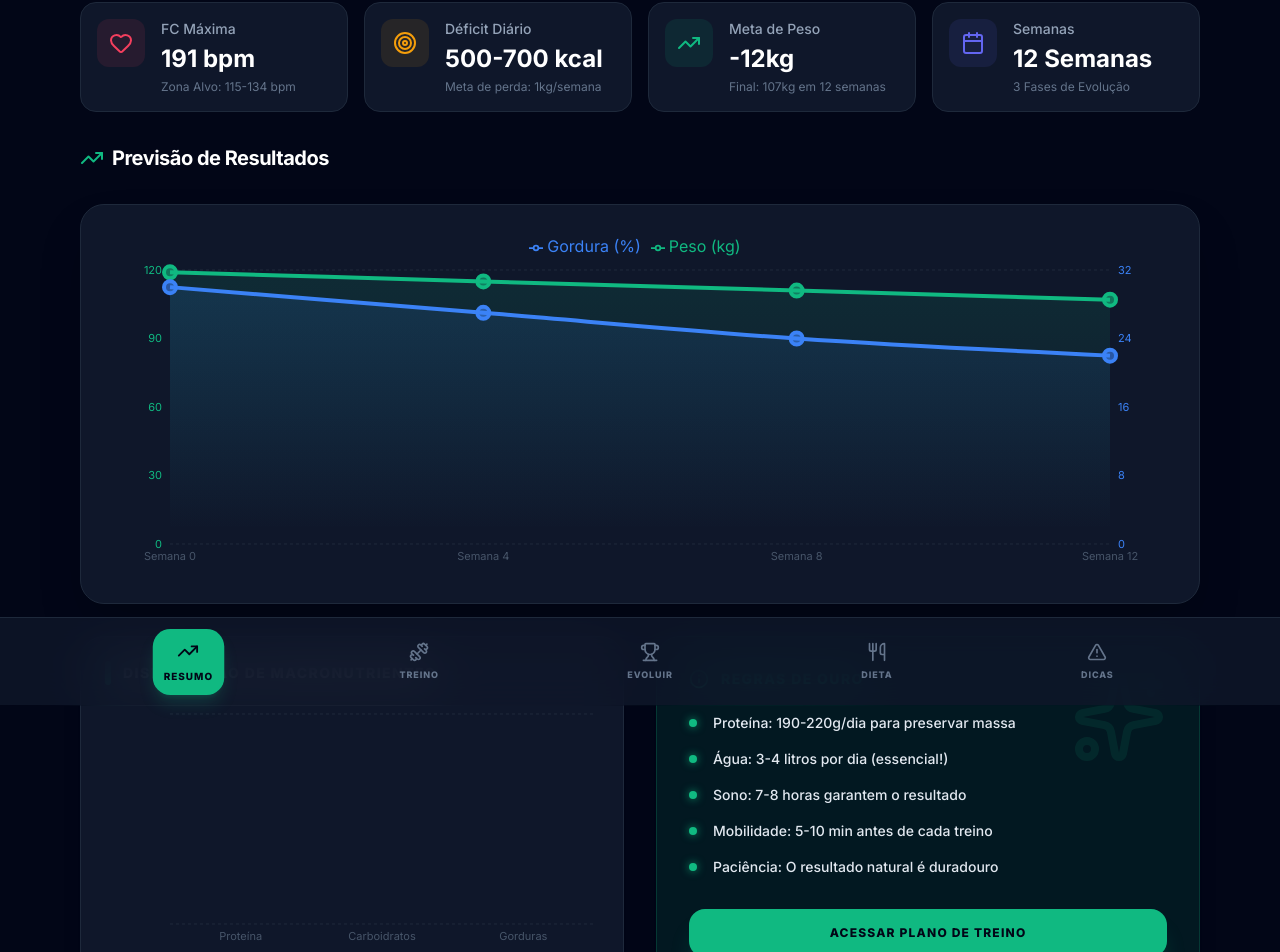
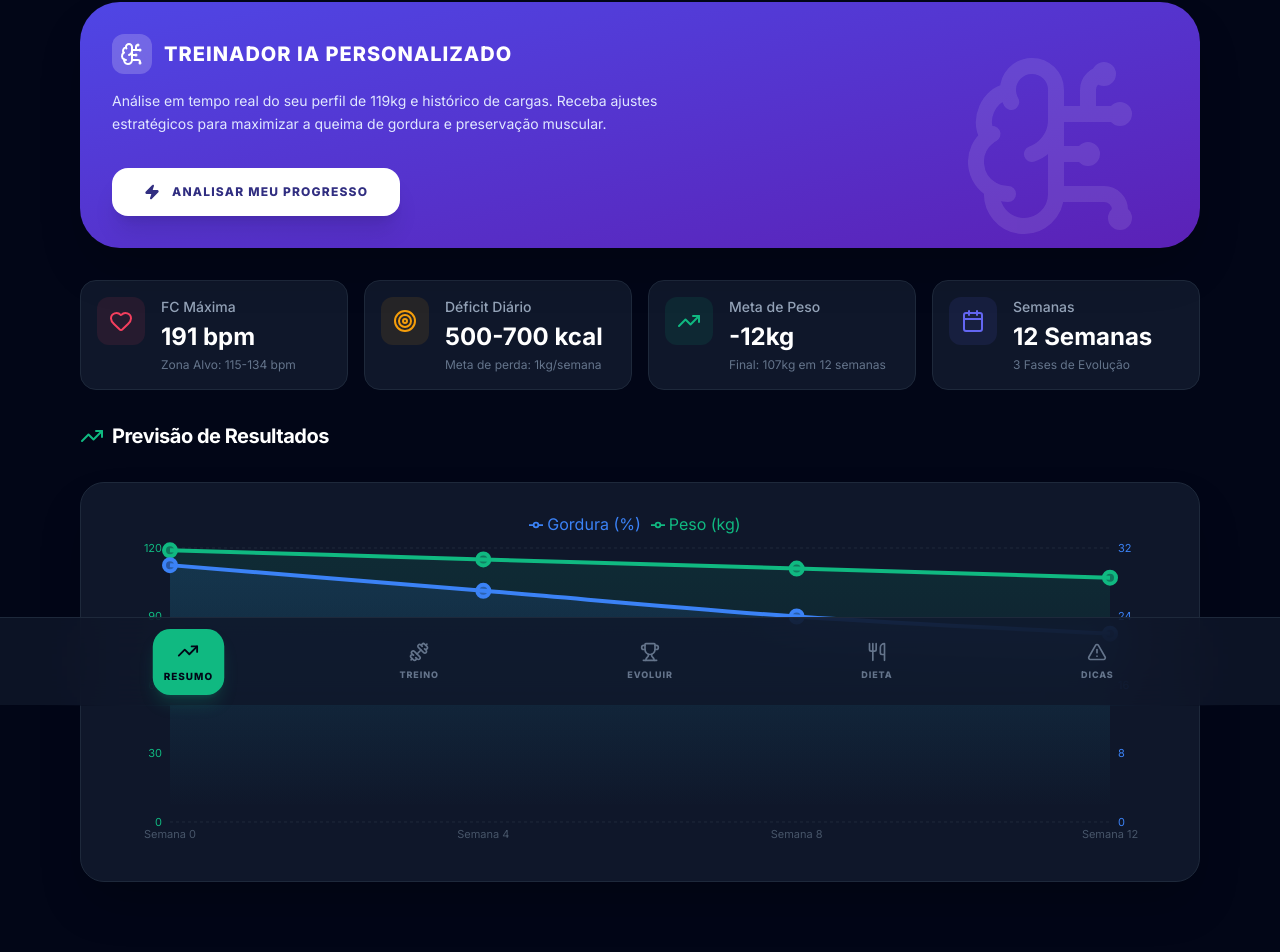
Before and after one commit to IgorGuariroba/Evolucao-12, a React (Vite) app: page / in a window 1280 px wide. Shown: the part 95-1047 px from the top of the page. Built offline with nearby package versions, Linux system fonts and the light colour scheme.

Commit message:
feat: Integrate Google GenAI for insights
Adds the Google GenAI library to enable future AI-powered insights within the application. Includes necessary imports and initial state variables for AI analysis.

```diff
--- a/App.tsx
+++ b/App.tsx
@@ -22,7 +22,11 @@ import {
   Minus,
   Sparkles,
   TrendingDown,
-  Activity
+  Activity,
+  BrainCircuit,
+  Loader2,
+  Zap,
+  Quote
 } from 'lucide-react';
 import {
   LineChart,
@@ -39,6 +43,7 @@ import {
   AreaChart,
   Area
 } from 'recharts';
+import { GoogleGenAI } from "@google/genai";
 import { PHASES, MACROS, MEALS, USER_PROFILE, CHART_DATA, STRENGTH_PROGRESS } from './data';
 import { Exercise, Phase, DayWorkout, StrengthRecord, LogEntry, HistoricalEntry } from './types';
 
@@ -228,7 +233,6 @@ const HistoryModal: React.FC<{
   );
 };
 
-// Interactive Stepper Component for Logs
 const StepperInput = ({ value, onChange, placeholder, step = 1, unit = "" }: {
   value: string,
   onChange: (val: string) => void,
@@ -286,6 +290,10 @@ const App: React.FC = () => {
   const [isSaving, setIsSaving] = useState(false);
   const [showSaveFeedback, setShowSaveFeedback] = useState(false);
 
+  // IA State
+  const [isAnalysing, setIsAnalysing] = useState(false);
+  const [aiInsight, setAiInsight] = useState<string | null>(null);
+
   // Load logs and history from LocalStorage on mount
   useEffect(() => {
     const savedLogs = localStorage.getItem('workout_logs_12s');
@@ -322,10 +330,8 @@ const App: React.FC = () => {
     if (isSaving) return;
     setIsSaving(true);
 
-    // Save current "status quo" for fields
     localStorage.setItem('workout_logs_12s', JSON.stringify(logs));
 
-    // Also append to history for each exercise that has data
     const newHistory = { ...historyLogs };
     const now = new Date();
     const dateStr = now.toLocaleDateString('pt-BR', { day: '2-digit', month: '2-digit' }) + ' ' +
@@ -335,23 +341,14 @@ const App: React.FC = () => {
       const logEntry = entry as LogEntry;
       if (logEntry.load || logEntry.reps || logEntry.sets) {
         if (!newHistory[name]) newHistory[name] = [];
-
-        // Push only if significantly different or if last entry is old
-        newHistory[name].push({
-          ...logEntry,
-          date: dateStr
-        });
-
-        if (newHistory[name].length > 20) {
-          newHistory[name].shift();
-        }
+        newHistory[name].push({ ...logEntry, date: dateStr });
+        if (newHistory[name].length > 20) newHistory[name].shift();
       }
     });
 
     localStorage.setItem('workout_history_12s', JSON.stringify(newHistory));
     setHistoryLogs(newHistory);
 
-    // Visual feedback delay
     setTimeout(() => {
       setIsSaving(false);
       setShowSaveFeedback(true);
@@ -359,9 +356,43 @@ const App: React.FC = () => {
     }, 1200);
   };
 
+  const generateAIInsights = async () => {
+    if (isAnalysing) return;
+    setIsAnalysing(true);
+    setAiInsight(null);
+
+    try {
+      const ai = new GoogleGenAI({ apiKey: process.env.API_KEY });
+      const prompt = `
+        Aja como um treinador pessoal de elite e nutricionista especializado em naturais.
+        Analise o perfil e progresso do usuário:
+        Perfil: Homem, 29 anos, 185cm, 119kg. Meta: 107kg em 12 semanas.
+        Estado Atual: Focado em redução de gordura e construção de base muscular.
+        Dados de Treino Atuais: ${JSON.stringify(logs)}
+        Histórico de Cargas: ${JSON.stringify(historyLogs)}
+
+        Forneça 3 insights curtos e poderosos (max 2 frases cada) sobre o que ele deve focar agora,
+        como ajustar as cargas ou a dieta, e uma palavra de motivação.
+        Seja direto e use um tom encorajador mas profissional. Use português do Brasil.
+        Não use markdown complexo, apenas parágrafos curtos.
+      `;
+
+      const response = await ai.models.generateContent({
+        model: 'gemini-3-flash-preview',
+        contents: prompt,
+      });
+
+      setAiInsight(response.text);
+    } catch (error) {
+      console.error("Erro IA:", error);
+      setAiInsight("Ops, meu sistema de análise está sobrecarregado. Continue focado no plano, a consistência é o segredo!");
+    } finally {
+      setIsAnalysing(false);
+    }
+  };
+
   return (
     <div className="min-h-screen bg-slate-950 pb-24 selection:bg-emerald-500/30 overflow-x-hidden">
-      {/* Toast Notification */}
       {showSaveFeedback && (
         <div className="fixed top-20 right-4 z-[110] animate-in slide-in-from-right fade-in duration-300">
           <div className="bg-emerald-500 text-slate-950 px-6 py-3 rounded-2xl font-black text-sm flex items-center gap-3 shadow-2xl shadow-emerald-500/20">
@@ -372,7 +403,6 @@ const App: React.FC = () => {
         </div>
       )}
 
-      {/* History Modal Overlay */}
       {viewingHistory && (
         <HistoryModal
           exerciseName={viewingHistory}
@@ -381,7 +411,6 @@ const App: React.FC = () => {
         />
       )}
 
-      {/* Header */}
       <header className="bg-slate-900/50 backdrop-blur-md border-b border-slate-800 sticky top-0 z-50">
         <div className="max-w-6xl mx-auto px-4 h-16 flex items-center justify-between">
           <div className="flex items-center gap-3">
@@ -408,6 +437,63 @@ const App: React.FC = () => {
         {/* DASHBOARD */}
         {activeTab === 'dashboard' && (
           <div className="space-y-8 animate-in fade-in duration-500">
+            {/* IA TRAINER CARD */}
+            <div className="bg-gradient-to-br from-indigo-600 to-violet-800 rounded-[2.5rem] p-8 shadow-2xl relative overflow-hidden group">
+               <div className="absolute top-0 right-0 p-12 opacity-10 group-hover:rotate-12 group-hover:scale-110 transition-all duration-700">
+                 <BrainCircuit className="w-48 h-48 text-white" />
+               </div>
+
+               <div className="relative z-10">
+                 <div className="flex items-center gap-3 mb-4">
+                   <div className="bg-white/20 p-2 rounded-xl backdrop-blur-md">
+                     <BrainCircuit className="w-6 h-6 text-white" />
+                   </div>
+                   <h2 className="text-xl font-black text-white uppercase tracking-wider">Treinador IA Personalizado</h2>
+                 </div>
+
+                 <p className="text-indigo-100 text-sm leading-relaxed max-w-xl mb-8">
+                    Análise em tempo real do seu perfil de 119kg e histórico de cargas. Receba ajustes estratégicos para maximizar a queima de gordura e preservação muscular.
+                 </p>
+
+                 <div className="flex flex-col sm:flex-row items-start gap-4">
+                   <button
+                     onClick={generateAIInsights}
+                     disabled={isAnalysing}
+                     className={`flex items-center gap-3 px-8 py-4 rounded-2xl font-black text-xs uppercase tracking-widest transition-all shadow-xl active:scale-95 ${
+                       isAnalysing ? 'bg-indigo-400 text-indigo-900 cursor-not-allowed' : 'bg-white text-indigo-900 hover:bg-emerald-50 hover:text-emerald-600'
+                     }`}
+                   >
+                     {isAnalysing ? (
+                       <Loader2 className="w-4 h-4 animate-spin" />
+                     ) : (
+                       <Zap className="w-4 h-4 fill-current" />
+                     )}
+                     {isAnalysing ? 'Analisando seu Progresso...' : 'Analisar meu Progresso'}
+                   </button>
+
+                   {aiInsight && (
+                     <button
+                       onClick={() => setAiInsight(null)}
+                       className="px-6 py-4 rounded-2xl font-black text-[10px] uppercase tracking-widest text-white/60 hover:text-white transition-colors"
+                     >
+                       Limpar Análise
+                     </button>
+                   )}
+                 </div>
+
+                 {aiInsight && (
+                   <div className="mt-8 p-6 bg-white/10 backdrop-blur-xl border border-white/20 rounded-3xl animate-in slide-in-from-top-4 duration-500">
+                      <div className="flex gap-4">
+                        <Quote className="w-8 h-8 text-white/30 shrink-0" />
+                        <div className="text-white text-sm leading-relaxed font-medium space-y-4 whitespace-pre-line">
+                           {aiInsight}
+                        </div>
+                      </div>
+                   </div>
+                 )}
+               </div>
+            </div>
+
             <div className="grid grid-cols-1 md:grid-cols-2 lg:grid-cols-4 gap-4">
               <StatCard icon={Heart} title="FC Máxima" value={`${USER_PROFILE.maxHR} bpm`} subtext="Zona Alvo: 115-134 bpm" color="bg-rose-500" />
               <StatCard icon={Target} title="Déficit Diário" value="500-700 kcal" subtext="Meta de perda: 1kg/semana" color="bg-amber-500" />
@@ -441,55 +527,6 @@ const App: React.FC = () => {
                   <Area yAxisId="right" type="monotone" dataKey="bf" name="Gordura (%)" stroke="#3b82f6" strokeWidth={4} fill="url(#bfGrad)" dot={{ r: 6, fill: '#3b82f6' }} />
                 </AreaChart>
               </ResponsiveContainer>
-            </div>
-
-            <div className="grid grid-cols-1 lg:grid-cols-2 gap-8">
-              <div className="bg-slate-900 border border-slate-800 rounded-3xl p-6 shadow-xl">
-                <h3 className="text-white font-black text-sm uppercase tracking-widest mb-6 flex items-center gap-3">
-                   <div className="w-1.5 h-6 bg-emerald-500 rounded-full"></div> Distribuição de Macronutrientes
-                </h3>
-                <div className="h-[250px]">
-                  <ResponsiveContainer width="100%" height="100%">
-                    <BarChart data={MACROS}>
-                      <CartesianGrid strokeDasharray="3 3" stroke="#1e293b" vertical={false} />
-                      <XAxis dataKey="label" stroke="#475569" fontSize={11} tickLine={false} axisLine={false} />
-                      <YAxis stroke="#475569" fontSize={11} tickLine={false} axisLine={false} />
-                      <Tooltip contentStyle={{ backgroundColor: '#0f172a', border: '1px solid #1e293b', borderRadius: '12px' }} />
-                      <Bar dataKey="percentage" name="Calorias %" fill="#10b981" radius={[8, 8, 0, 0]}>
-                        {MACROS.map((entry, index) => (
-                          <Cell key={`cell-${index}`} fill={entry.color} />
-                        ))}
-                      </Bar>
-                    </BarChart>
-                  </ResponsiveContainer>
-                </div>
-              </div>
-
-              <div className="bg-emerald-500/10 border border-emerald-500/20 rounded-3xl p-8 shadow-xl relative overflow-hidden group">
-                <div className="absolute top-0 right-0 p-8 opacity-10 group-hover:scale-110 transition-transform">
-                  <Sparkles className="w-24 h-24 text-emerald-500" />
-                </div>
-                <h3 className="text-emerald-500 font-black text-sm uppercase tracking-widest mb-6 flex items-center gap-3">
-                   <Info className="w-5 h-5" /> Regras de Ouro
-                </h3>
-                <ul className="space-y-4">
-                  {[
-                    "Proteína: 190-220g/dia para preservar massa",
-                    "Água: 3-4 litros por dia (essencial!)",
-                    "Sono: 7-8 horas garantem o resultado",
-                    "Mobilidade: 5-10 min antes de cada treino",
-                    "Paciência: O resultado natural é duradouro"
-                  ].map((tip, idx) => (
-                    <li key={idx} className="flex items-center gap-4 text-slate-200 text-sm font-medium">
-                      <div className="w-2 h-2 rounded-full bg-emerald-500 shadow-[0_0_8px_rgba(16,185,129,0.8)]"></div>
-                      {tip}
-                    </li>
-                  ))}
-                </ul>
-                <button onClick={() => setActiveTab('treino')} className="w-full mt-8 bg-emerald-500 hover:bg-emerald-600 text-slate-950 font-black py-4 rounded-2xl transition shadow-xl shadow-emerald-500/20 active:scale-[0.98] uppercase tracking-widest text-xs">
-                  Acessar Plano de Treino
-                </button>
-              </div>
             </div>
           </div>
         )}
@@ -616,64 +653,8 @@ const App: React.FC = () => {
                         );
                       })}
                     </div>
-
-                    {workout.cardio && (
-                      <div className="bg-gradient-to-r from-indigo-500/5 to-transparent border border-indigo-500/20 rounded-3xl p-6 flex items-center gap-6 shadow-lg shadow-indigo-500/5">
-                        <div className="w-14 h-14 bg-indigo-500/10 rounded-2xl flex items-center justify-center shrink-0 border border-indigo-500/20 shadow-inner">
-                          <Heart className="w-8 h-8 text-indigo-500 animate-pulse" />
-                        </div>
-                        <div className="flex-1">
-                          <h4 className="text-indigo-400 font-black text-xs uppercase tracking-[0.3em] mb-2">Treino Aeróbico - Queima de Gordura</h4>
-                          <div className="flex flex-wrap gap-x-8 gap-y-2">
-                            <div className="flex flex-col">
-                              <span className="text-[10px] text-slate-500 font-black tracking-widest">DURAÇÃO</span>
-                              <span className="text-white font-black text-lg">{workout.cardio.duration.toUpperCase()}</span>
-                            </div>
-                            <div className="flex flex-col">
-                              <span className="text-[10px] text-slate-500 font-black tracking-widest">ZONA ALVO (FC)</span>
-                              <span className="text-white font-black text-lg">{workout.cardio.hr.toUpperCase()}</span>
-                            </div>
-                          </div>
-                        </div>
-                      </div>
-                    )}
                   </div>
                 ))}
-              </div>
-
-              <div className="p-10 bg-slate-900/50 border-t border-slate-800 flex justify-center">
-                 <button
-                  onClick={saveWorkout}
-                  disabled={isSaving}
-                  className={`flex items-center justify-center gap-4 w-full sm:w-auto min-w-[320px] py-5 rounded-3xl font-black text-sm transition-all shadow-2xl active:scale-95 group overflow-hidden ${
-                    isSaving ? 'bg-slate-800 text-slate-500' : 'bg-emerald-500 hover:bg-emerald-600 text-slate-950 shadow-emerald-500/10'
-                  }`}
-                >
-                  <div className="absolute inset-0 bg-white/10 translate-y-full group-hover:translate-y-0 transition-transform duration-300"></div>
-                  {isSaving ? (
-                    <>
-                      <div className="w-6 h-6 border-3 border-slate-500 border-t-transparent rounded-full animate-spin"></div>
-                      <span className="relative z-10 uppercase tracking-[0.2em]">Sincronizando...</span>
-                    </>
-                  ) : (
-                    <>
-                      <Save className="w-6 h-6 group-hover:scale-125 group-hover:rotate-12 transition-all relative z-10" />
-                      <span className="relative z-10 uppercase tracking-[0.2em]">Finalizar e Registrar Treino</span>
-                    </>
-                  )}
-                </button>
-              </div>
-            </div>
-
-            <div className="bg-slate-900 border border-slate-800 rounded-[2rem] p-8 flex items-start gap-6 shadow-xl">
-              <div className="p-4 bg-amber-500/10 rounded-2xl shrink-0 shadow-inner">
-                <History className="w-8 h-8 text-amber-500" />
-              </div>
-              <div>
-                <h3 className="text-white font-black text-base uppercase tracking-widest mb-2 italic">Acompanhe seu Progresso</h3>
-                <p className="text-slate-400 text-sm leading-relaxed max-w-2xl">
-                  Ao concluir cada exercício, ajuste os valores realizados. Clique no ícone de <History className="inline w-4 h-4 text-slate-500 mx-1" /> ao lado do nome do exercício para abrir o <strong className="text-emerald-500">gráfico de performance</strong> e comparar suas cargas anteriores. O botão "Salvar Treino" armazena esses dados permanentemente.
-                </p>
               </div>
             </div>
           </div>
@@ -695,29 +676,6 @@ const App: React.FC = () => {
                 <StrengthCard key={idx} record={record} />
               ))}
             </div>
-
-            <div className="bg-slate-900 border border-slate-800 rounded-3xl p-6">
-              <h3 className="text-white font-bold text-lg mb-6 flex items-center gap-2">
-                <TrendingUp className="w-5 h-5 text-emerald-500" /> Comparativo de Evolução Global
-              </h3>
-              <div className="h-[300px]">
-                <ResponsiveContainer width="100%" height="100%">
-                  <BarChart data={STRENGTH_PROGRESS}>
-                    <CartesianGrid strokeDasharray="3 3" stroke="#334155" vertical={false} />
-                    <XAxis dataKey="exercise" stroke="#94a3b8" fontSize={11} tickLine={false} />
-                    <YAxis stroke="#94a3b8" fontSize={11} tickLine={false} axisLine={false} />
-                    <Tooltip contentStyle={{ backgroundColor: '#0f172a', border: '1px solid #1e293b' }} />
-                    <Legend iconType="circle" />
-                    <Bar dataKey="initial" name="Carga Inicial (kg)" fill="#334155" radius={[4, 4, 0, 0]} />
-                    <Bar dataKey="current" name="Carga Atual (kg)" fill="#10b981" radius={[4, 4, 0, 0]} />
-                    <Bar dataKey="pb" name="Recorde PB (kg)" fill="#f59e0b" radius={[4, 4, 0, 0]} />
-                  </BarChart>
-                </ResponsiveContainer>
-              </div>
-              <p className="text-xs text-slate-500 mt-6 text-center italic">
-                * Os dados acima representam a evolução esperada e logs de desempenho para exercícios base.
-              </p>
-            </div>
           </div>
         )}
 
@@ -738,7 +696,6 @@ const App: React.FC = () => {
                        <div className="w-full h-1.5 bg-slate-800 rounded-full mt-4 overflow-hidden">
                           <div className="h-full transition-all duration-1000" style={{ width: macro.percentage, backgroundColor: macro.color }}></div>
                        </div>
-                       <span className="text-[10px] text-slate-500 mt-3 uppercase font-bold tracking-widest">{macro.percentage} DO TOTAL</span>
                     </div>
                   ))}
                 </div>
@@ -767,18 +724,6 @@ const App: React.FC = () => {
                    </div>
                 </div>
              </div>
-
-             <div className="bg-amber-500/10 border border-amber-500/20 rounded-3xl p-6 flex gap-5">
-                <div className="w-12 h-12 bg-amber-500 rounded-2xl flex items-center justify-center shrink-0 shadow-lg shadow-amber-500/10">
-                  <Utensils className="w-6 h-6 text-slate-950" />
-                </div>
-                <div>
-                  <h4 className="text-amber-500 font-black uppercase tracking-wider text-sm mb-1">Suplementação (Opcional)</h4>
-                  <p className="text-slate-400 text-xs mt-1 leading-relaxed">
-                    Whey Protein (30-40g pós-treino), Creatina (5g/dia constante), Ômega 3 (2g/dia com refeição) e Multivitamínico são excelentes aliados para garantir os micronutrientes e a síntese proteica.
-                  </p>
-                </div>
-             </div>
           </div>
         )}
 
@@ -796,7 +741,7 @@ const App: React.FC = () => {
                       {[
                         "Aquecer 10 min com mobilidade articular",
                         "Beber 3-4L de água (fundamental p/ rim e perda peso)",
-                        "Usar tênis com bom amortecimento (seus joelhos agradecem)",
+                        "Usar tênis com bom amortecimento",
                         "Respirar corretamente: solte o ar no esforço",
                         "Aumentar carga apenas se a técnica estiver perfeita"
                       ].map((text, idx) => (
@@ -817,8 +762,8 @@ const App: React.FC = () => {
                         "Agachamento livre (risco alto para 119kg no início)",
                         "Impacto excessivo: corrida em asfalto ou saltos",
                         "Treinar com dor articular: parou, descansou, gelo",
-                        "Cortar carboidratos a zero: você vai perder músculo",
-                        "Pular o aquecimento: risco alto de estiramento"
+                        "Cortar carboidratos a zero",
+                        "Pular o aquecimento"
                       ].map((text, idx) => (
                         <li key={idx} className="flex gap-4 text-slate-200 text-sm leading-snug">
                            <ChevronRight className="w-5 h-5 text-rose-500 shrink-0 mt-0.5" />
@@ -826,24 +771,6 @@ const App: React.FC = () => {
                         </li>
                       ))}
                    </ul>
-                </div>
-             </div>
-
-             <div className="bg-slate-900 border border-slate-800 p-8 rounded-[2rem] shadow-xl">
-                <h3 className="text-white font-black text-lg mb-6 uppercase tracking-tight">Sinais de Alerta</h3>
-                <div className="grid grid-cols-1 sm:grid-cols-3 gap-6">
-                   <div className="p-5 bg-slate-800/50 rounded-2xl border border-slate-800">
-                      <p className="text-[10px] font-black text-slate-500 uppercase tracking-widest mb-2">Dor Articular</p>
-                      <p className="text-sm text-slate-300 leading-relaxed">Se a dor persiste após o treino, reduza 50% da carga na próxima sessão e use gelo.</p>
-                   </div>
-                   <div className="p-5 bg-slate-800/50 rounded-2xl border border-slate-800">
-                      <p className="text-[10px] font-black text-slate-500 uppercase tracking-widest mb-2">Fadiga Extrema</p>
-                      <p className="text-sm text-slate-300 leading-relaxed">Sono ruim e irritação constante? Adicione um dia extra de descanso total.</p>
-                   </div>
-                   <div className="p-5 bg-slate-800/50 rounded-2xl border border-slate-800">
-                      <p className="text-[10px] font-black text-slate-500 uppercase tracking-widest mb-2">Tontura</p>
-                      <p className="text-sm text-slate-300 leading-relaxed">Pode ser hipoglicemia. Verifique se seu lanche pré-treino está sendo consumido.</p>
-                   </div>
                 </div>
              </div>
           </div>
--- a/index.html
+++ b/index.html
@@ -20,7 +20,8 @@
     "react/": "https://esm.sh/react@^19.2.3/",
     "react": "https://esm.sh/react@^19.2.3",
     "recharts": "https://esm.sh/recharts@^3.6.0",
-    "lucide-react": "https://esm.sh/lucide-react@^0.562.0"
+    "lucide-react": "https://esm.sh/lucide-react@^0.562.0",
+    "@google/genai": "https://esm.sh/@google/genai@^1.35.0"
   }
 }
 </script>
--- a/package.json
+++ b/package.json
@@ -12,7 +12,8 @@
     "react-dom": "^19.2.3",
     "react": "^19.2.3",
     "recharts": "^3.6.0",
-    "lucide-react": "^0.562.0"
+    "lucide-react": "^0.562.0",
+    "@google/genai": "^1.35.0"
   },
   "devDependencies": {
     "@types/node": "^22.14.0",
```
